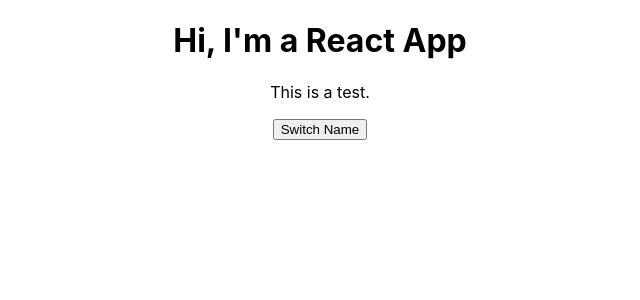
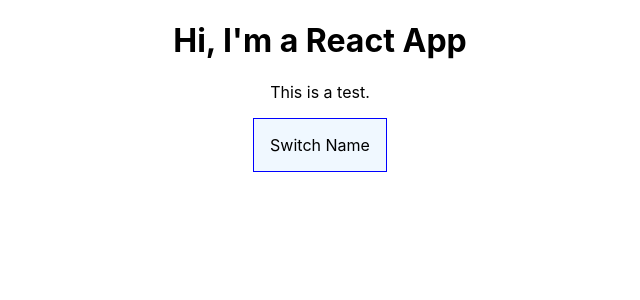
Before and after one commit to bha-demo-apps/react-complete-guide, a React (Create React App) app: page / in a window 1280 px wide. Shown: the top 300 px of the page, without its empty margins (320-960 px from the left). Built offline with nearby package versions, Linux system fonts and the light colour scheme.

Commit message:
Update style

```diff
--- a/src/App.js
+++ b/src/App.js
@@ -55,6 +55,7 @@ class App extends Component {
 
   render() {
     let persons = null;
+    let btnClass = '';
 
     if (this.state.showPersons) {
       persons = (
@@ -71,6 +72,8 @@ class App extends Component {
           })}
         </div>
       );
+
+      btnClass = styles.red;
     }
 
     const assignedClasses = [];
@@ -91,7 +94,8 @@ class App extends Component {
           {/* Not recommended to use though coz of performance hit. */}
           {/* <button onClick={() => this.switchNameHandler('Maze!!!')}>Switch Name One</button> */}
 
-          <button
+        <button
+            className={btnClass}
             onClick={this.togglePersonsHandler}>Switch Name</button>
           {persons}
         </div>
--- a/src/App.module.css
+++ b/src/App.module.css
@@ -9,3 +9,25 @@
 .bold {
   font-weight: bold;
 }
+
+/* For every button nested inside an App class */
+.App button {
+  border: 1px solid blue;
+  padding: 16px;
+  background-color: aliceblue;
+  font: inherit;
+  cursor: pointer;
+}
+
+.App button:hover {
+  background-color: blanchedalmond;
+}
+
+.App button.red {
+  background-color: red;
+  color: white;
+}
+
+.App button.red:hover {
+  background-color: salmon;
+}
```
